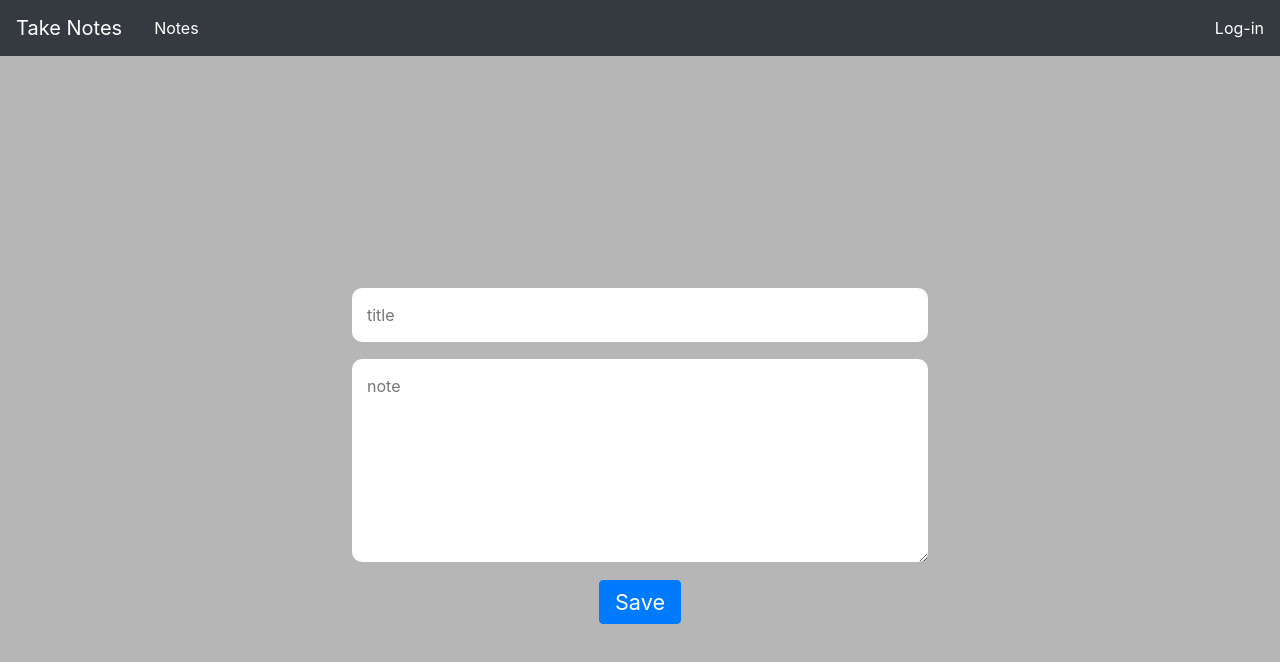
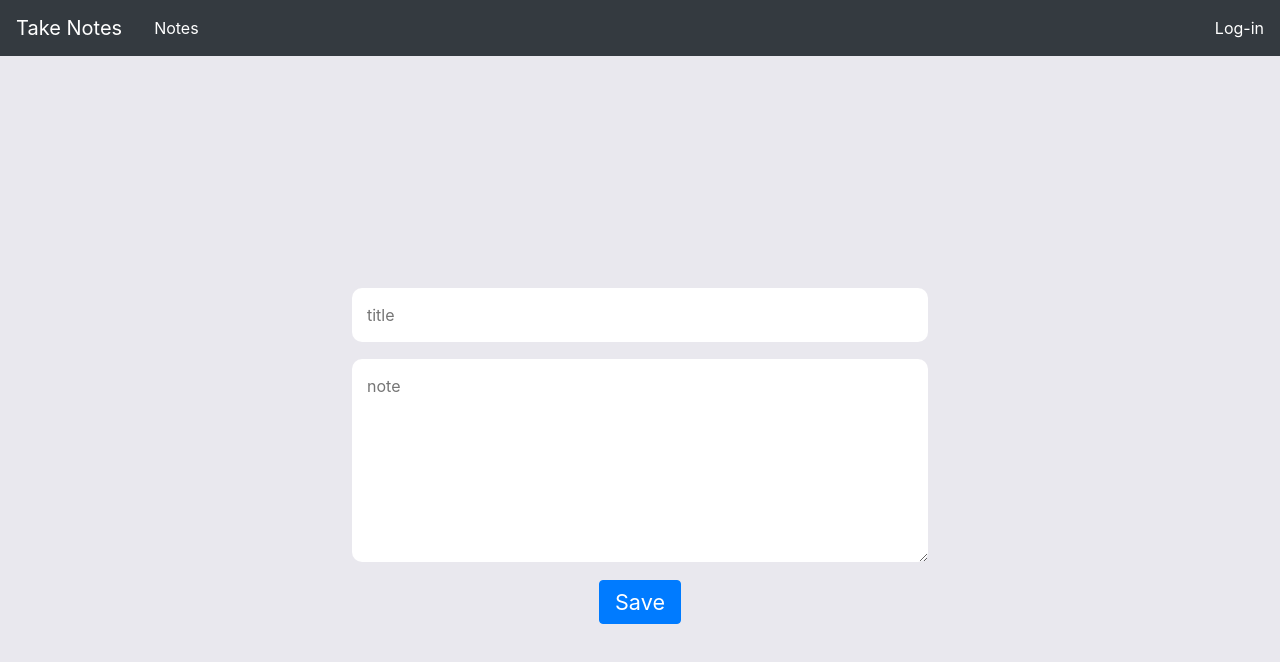
Before and after one commit to rohit21p/takenotes, an Angular app: page / in a window 1280 px wide. Shown: the top 662 px of the page. Built offline with nearby package versions, Linux system fonts and the light colour scheme.

Commit message:
changed bg color of home

```diff
--- a/src/app/add-note/add-note.component.css
+++ b/src/app/add-note/add-note.component.css
@@ -5,7 +5,7 @@
     align-items: center;
     padding: 5%;
     justify-content: space-evenly;
-    background: rgb(182, 182, 182);
+    background: rgb(233, 232, 238);
 }
 
 .note {
```
